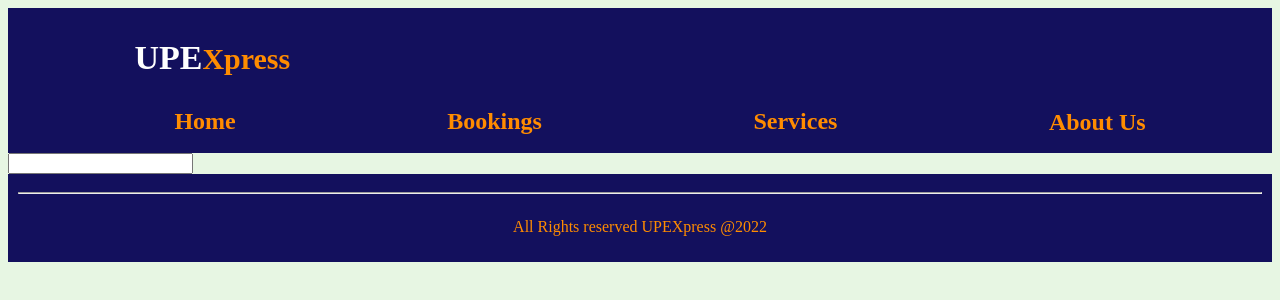
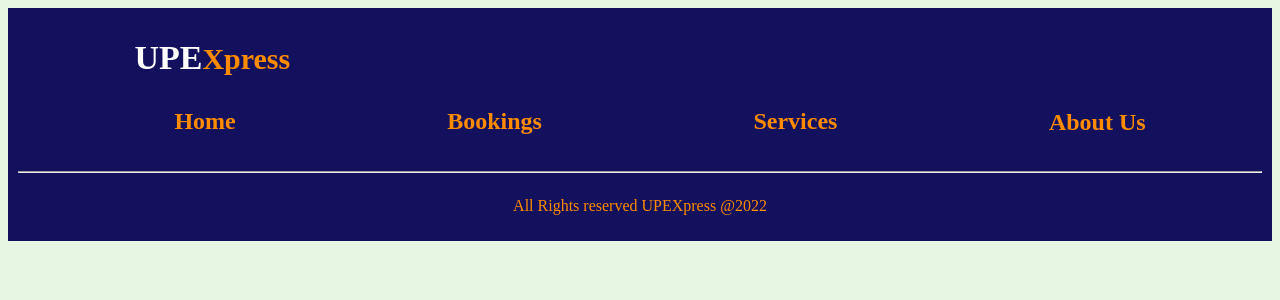
Before and after one commit to rodgersochieng/UPEXpress, a React (Create React App) app: page /booking in a window 1280 px wide. Shown: the top 300 px of the page. Built offline with nearby package versions, Linux system fonts and the light colour scheme.

Commit message:
updating README

```diff
--- a/src/BookingPage/Booking.js
+++ b/src/BookingPage/Booking.js
@@ -1,12 +1,6 @@
 import React from "react";
-import Records from "../Records.json";
+// import Records from "../Records.json";
 
 export default function Booking() {
-  return (
-    <>
-      <form action="">
-        <input placeholder=""></input>
-      </form>
-    </>
-  );
+  return <></>;
 }
```
